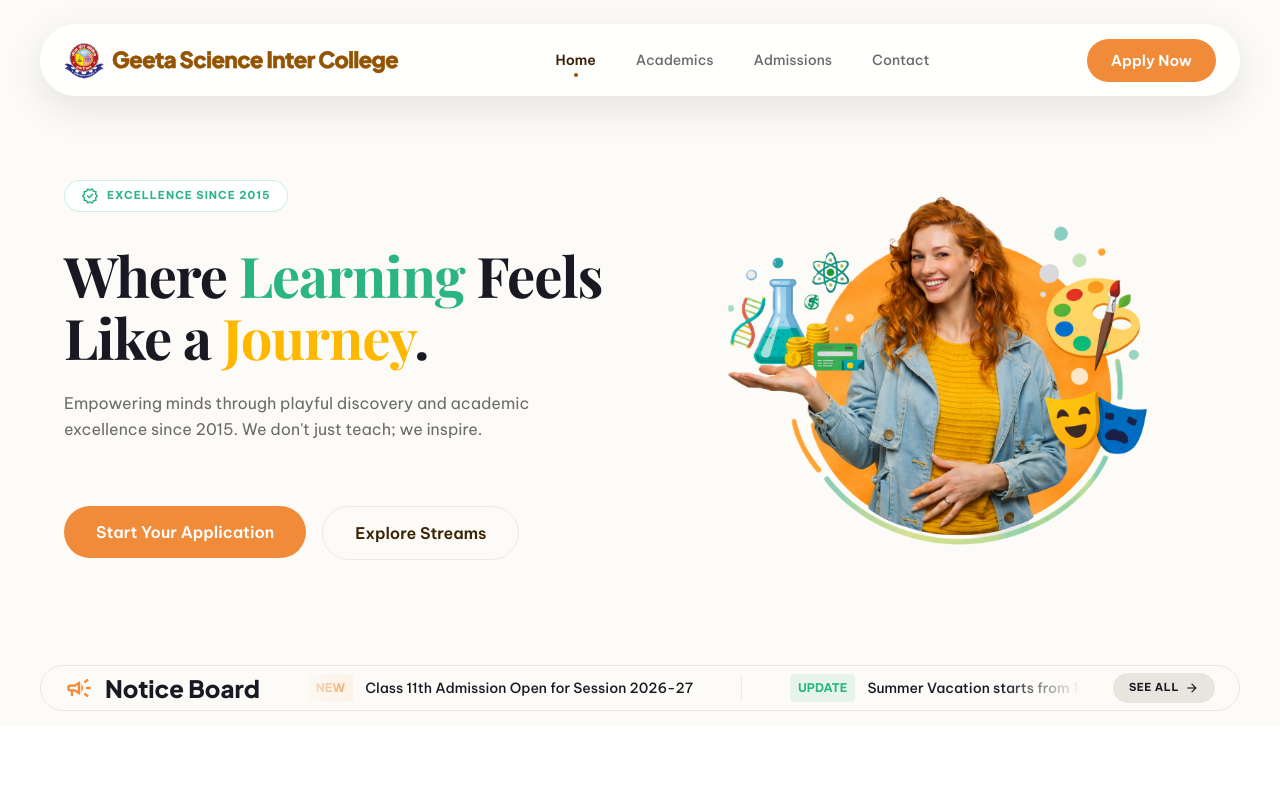
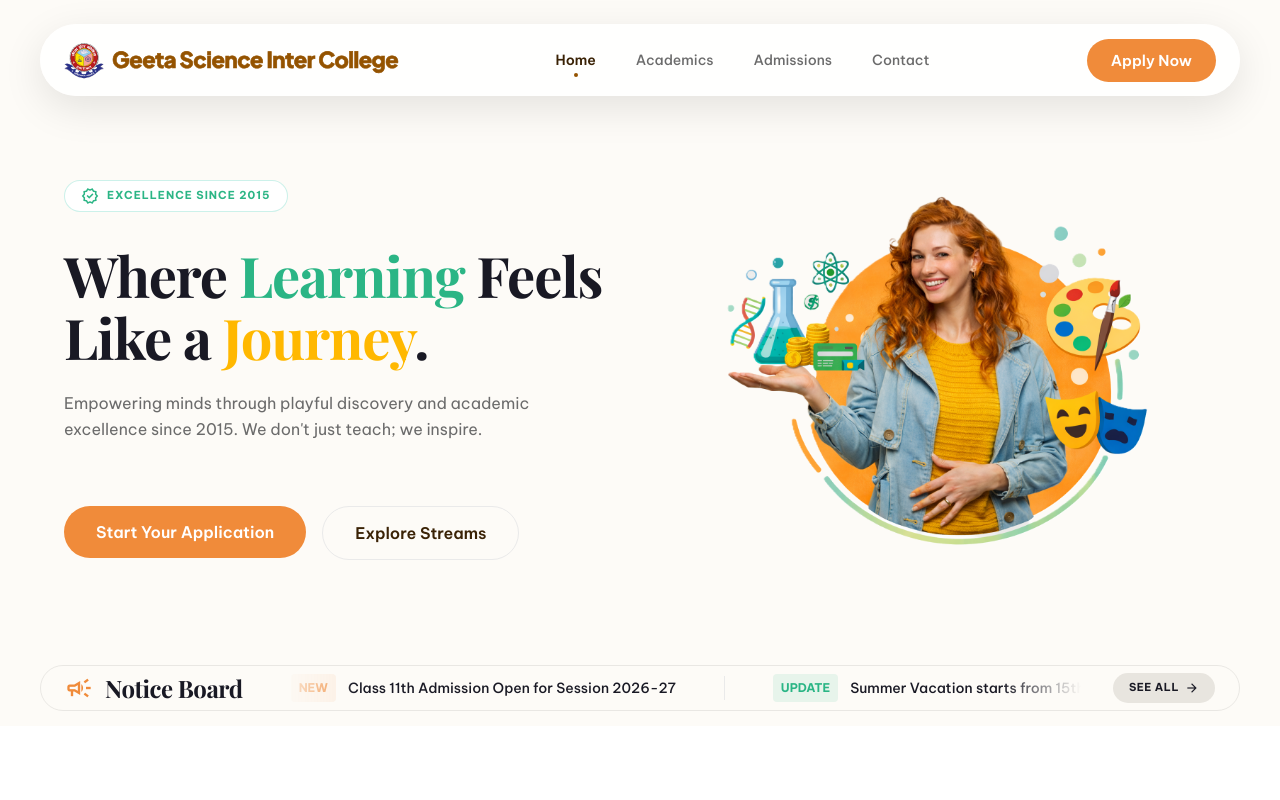
Before and after one commit to Subhampas1/geetascienceintercollege, a React (Vite) app: page / in a window 1280 px wide. Shown: the top 800 px of the page. Built offline with nearby package versions, Linux system fonts and the light colour scheme; a web font is replaced by a local one.

Commit message:
Revert Notice Board font to the previous style

```diff
--- a/src/pages/Home.jsx
+++ b/src/pages/Home.jsx
@@ -59,7 +59,7 @@ const Home = () => {
         <div className="container notice-container">
           <div className="notice-header" style={{ gap: '12px' }}>
             <span className="material-symbols-outlined text-orange" style={{ fontSize: '28px' }}>campaign</span>
-            <h2 style={{ whiteSpace: 'nowrap', fontFamily: 'var(--font-display)', fontWeight: 800 }}>
+            <h2 className="font-sans-display" style={{ whiteSpace: 'nowrap' }}>
               Notice Board
             </h2>
           </div>
```
